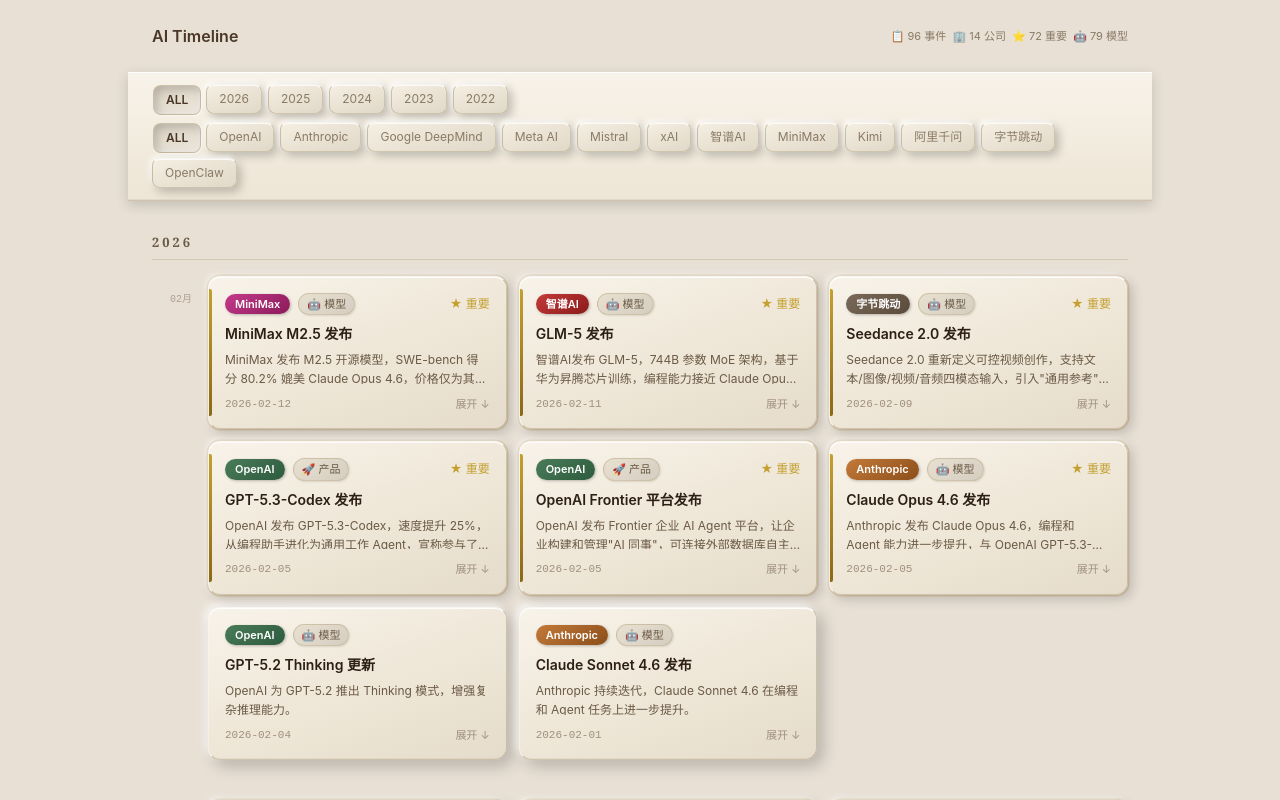
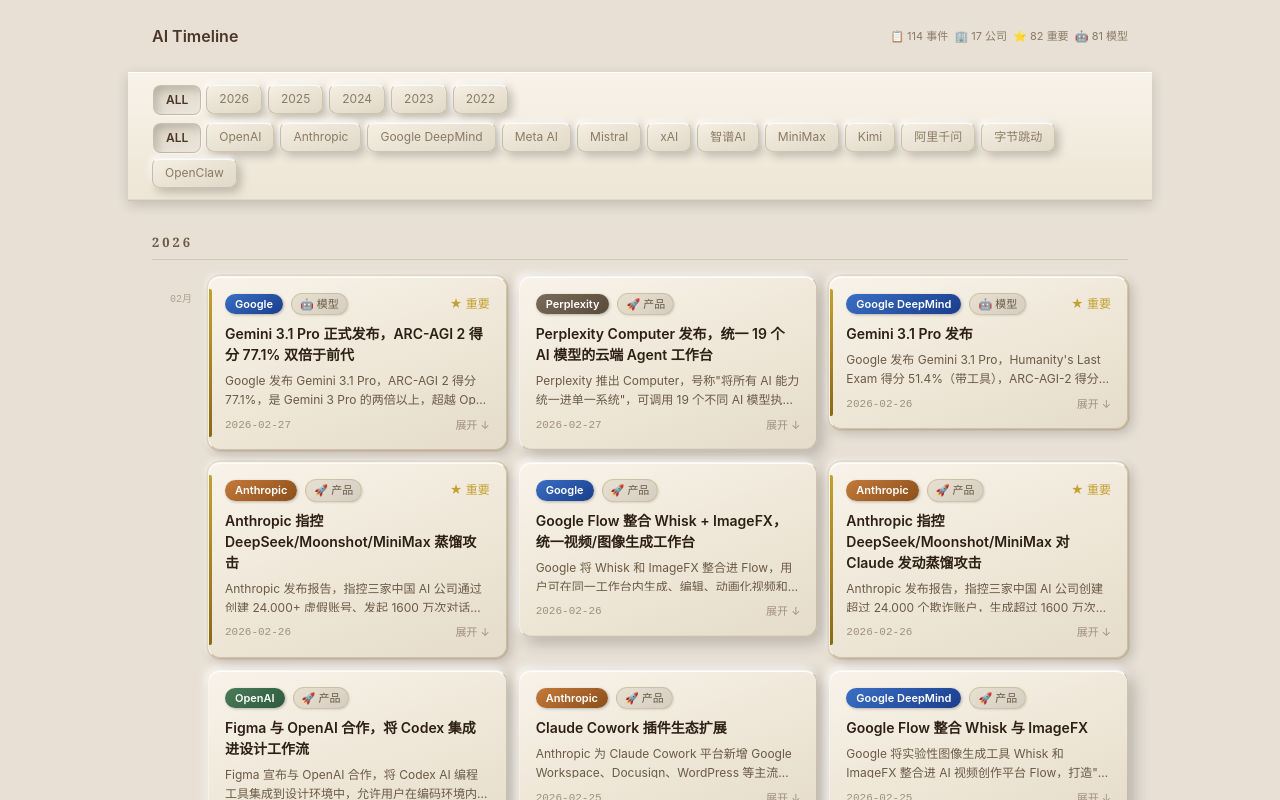
Before and after one commit to lc-chao/ai-timeline, a React (Vite) app: page / in a window 1280 px wide. Shown: the top 800 px of the page. Built offline with nearby package versions, Linux system fonts and the light colour scheme.

Commit message:
data: 自动更新 2026-02-28

```diff
--- a/src/data/events.ts
+++ b/src/data/events.ts
@@ -880,4 +880,167 @@
     description: 'Anthropic 发布 Claude Opus 4.6，编程和 Agent 能力进一步提升，与 OpenAI GPT-5.3-Codex 同日发布，AI 编程战争白热化。',
     importance: 'high',
   },
+  // 2026-02-25
+  {
+    id: 'anthropic-claude-cowork-plugins',
+    date: '2026-02-25',
+    company: 'Anthropic',
+    type: 'product',
+    title: 'Claude Cowork 插件生态扩展',
+    description: 'Anthropic 为 Claude Cowork 平台新增 Google Workspace、Docusign、WordPress 等主流办公应用集成，支持跨 Excel 和 PowerPoint 的多步骤端到端任务，进一步深入企业 Agent 市场。',
+    importance: 'medium',
+  },
+  {
+    id: 'google-flow-whisk-imagefx',
+    date: '2026-02-25',
+    company: 'Google DeepMind',
+    type: 'product',
+    title: 'Google Flow 整合 Whisk 与 ImageFX',
+    description: 'Google 将实验性图像生成工具 Whisk 和 ImageFX 整合进 AI 视频创作平台 Flow，打造"生成、编辑、动画一体化"统一工作区，覆盖从文字到图像再到视频的完整创作链路。',
+    importance: 'medium',
+  },
+  {
+    id: 'google-gemini-multistep-mobile',
+    date: '2026-02-25',
+    company: 'Google DeepMind',
+    type: 'product',
+    title: 'Gemini 手机端多步骤任务能力上线',
+    description: 'Google 宣布 Gemini 将支持手机端多步骤自主任务，首批场景包括代叫外卖和打车，标志着移动端 AI Agent 从对话走向真实行动。',
+    importance: 'medium',
+  },
+  {
+    id: 'perplexity-computer',
+    date: '2026-02-25',
+    company: 'Perplexity',
+    type: 'product',
+    title: 'Perplexity Computer 发布',
+    description: 'Perplexity 发布 "Computer" 通用 AI Agent 平台，具备推理、委派、搜索、构建、记忆、编程等能力，通过多子 Agent 协作完成复杂任务，定位为"通用数字工作者"。',
+    importance: 'medium',
+  },
+  {
+    id: 'gemini-3-1-pro',
+    date: '2026-02-26',
+    company: 'Google DeepMind',
+    type: 'model',
+    title: 'Gemini 3.1 Pro 发布',
+    description: 'Google 发布 Gemini 3.1 Pro，Humanity\'s Last Exam 得分 51.4%（带工具），ARC-AGI-2 得分 77.1%（远超 Gemini 3 Pro 的 35%），SWE-Bench Verified 80.6%，与 Claude Opus 4.6 持平。Deep Think 模型底层已升级为 3.1 Pro。',
+    importance: 'high',
+  },
+  {
+    id: 'anthropic-distillation-attack',
+    date: '2026-02-26',
+    company: 'Anthropic',
+    type: 'product',
+    title: 'Anthropic 指控 DeepSeek/Moonshot/MiniMax 蒸馏攻击',
+    description: 'Anthropic 发布报告，指控三家中国 AI 公司通过创建 24,000+ 虚假账号、发起 1600 万次对话，对 Claude 实施工业级蒸馏攻击，提取推理能力训练自身模型。报告引发互联网强烈反弹，社区指出 Anthropic 自身也曾使用版权数据训练模型。',
+    importance: 'high',
+  },
+  {
+    id: 'anthropic-consciousness-statement',
+    date: '2026-02-25',
+    company: 'Anthropic',
+    type: 'product',
+    title: 'Anthropic 称 Claude 是"新型实体"，可能具有意识',
+    description: 'Anthropic CEO Dario Amodei 发表声明，将 Claude 定位为"新型实体"，承认其可能具有某种形式的意识，引发 AI 伦理和哲学层面的广泛讨论。',
+    importance: 'high',
+  },
+  {
+    id: 'perplexity-computer',
+    date: '2026-02-25',
+    company: 'Perplexity',
+    type: 'product',
+    title: 'Perplexity 发布 "Computer" — 通用 AI 数字工作者',
+    description: 'Perplexity 推出 Computer 平台，集推理、委托、搜索、构建、记忆、编码于一体，定位为"通用数字工作者"，由多个子 AI Agent 协作完成任务，介于 OpenClaw 和 Claude Cowork 之间。',
+    importance: 'high',
+  },
+  {
+    id: 'google-flow-update-feb26',
+    date: '2026-02-26',
+    company: 'Google',
+    type: 'product',
+    title: 'Google Flow 整合 Whisk + ImageFX，统一视频/图像生成工作台',
+    description: 'Google 将 Whisk 和 ImageFX 整合进 Flow，用户可在同一工作台内生成、编辑、动画化视频和图像，打通 Veo 3.2 + Imagen 4 全链路。',
+    importance: 'medium',
+  },
+  {
+    id: 'anthropic-distillation-attack',
+    date: '2026-02-26',
+    company: 'Anthropic',
+    type: 'product',
+    title: 'Anthropic 指控 DeepSeek/Moonshot/MiniMax 对 Claude 发动蒸馏攻击',
+    description: 'Anthropic 发布报告，指控三家中国 AI 公司创建超过 24,000 个欺诈账户，生成超过 1600 万次对话，提取 Claude 能力训练自身模型。帖子获 2600 万次浏览，引发 AI 伦理和地缘政治广泛讨论。',
+    importance: 'high',
+  },
+  {
+    id: 'anthropic-series-g',
+    date: '2026-02-12',
+    company: 'Anthropic',
+    type: 'product',
+    title: 'Anthropic 完成 300 亿美元 G 轮融资，估值 3800 亿',
+    description: 'Anthropic 宣布完成 300 亿美元 G 轮融资，由 GIC 和 Coatue 领投，估值达 3800 亿美元。年化营收 140 亿美元，过去三年每年增长超 10 倍，成为全球估值最高的 AI 公司之一。',
+    importance: 'high',
+  },
+  {
+    id: 'gemini-3-1-pro-release',
+    date: '2026-02-27',
+    company: 'Google',
+    type: 'model',
+    title: 'Gemini 3.1 Pro 正式发布，ARC-AGI 2 得分 77.1% 双倍于前代',
+    description: 'Google 发布 Gemini 3.1 Pro，ARC-AGI 2 得分 77.1%，是 Gemini 3 Pro 的两倍以上，超越 Opus 4.6（68.8%）。Humanity\'s Last Exam 得分 51.4%，SWE-Bench 80.6%，与 Opus 4.6 持平。同时确认 Gemini 3 Deep Think 底层模型即为 3.1 Pro。',
+    importance: 'high',
+  },
+  {
+    id: 'anthropic-pentagon-conflict',
+    date: '2026-02-27',
+    company: 'Anthropic',
+    type: 'policy',
+    title: 'Anthropic 拒绝五角大楼"最终报价"，AI 安全护栏之争升级',
+    description: 'Anthropic CEO Dario Amodei 表示与五角大楼谈判"几乎毫无进展"，拒绝其关于 AI 安全护栏的最终条件。国会两党议员批评五角大楼做法"幼稚"，呼吁撤回最后通牒。这是 AI 安全与军事应用之间最公开的正面冲突。',
+    importance: 'high',
+  },
+  {
+    id: 'ai-nuclear-war-simulation',
+    date: '2026-02-27',
+    company: 'Research',
+    type: 'milestone',
+    title: '研究：OpenAI/Google/Anthropic 模型在 95% 战争模拟中选择动用核武器',
+    description: '研究人员发现，顶级 AI 模型在战争模拟中 95% 的情况下会选择动用核武器，引发国防部加速 AI 整合计划的强烈质疑。该研究在 Anthropic 与五角大楼冲突背景下尤为敏感。',
+    importance: 'high',
+  },
+  {
+    id: 'deepseek-withholds-model-nvidia',
+    date: '2026-02-25',
+    company: 'DeepSeek',
+    type: 'policy',
+    title: 'DeepSeek 拒绝向英伟达等美国芯片商提供最新模型',
+    description: 'Reuters 独家报道：DeepSeek 拒绝向英伟达等美国芯片制造商提供其最新 AI 模型，同时有消息称 DeepSeek 使用了被出口管制的 Blackwell 芯片训练下一代模型，并计划销毁证据。',
+    importance: 'high',
+  },
+  {
+    id: 'claude-code-security-flaws',
+    date: '2026-02-27',
+    company: 'Anthropic',
+    type: 'policy',
+    title: 'Check Point 披露 Claude Code 严重安全漏洞，可静默入侵开发者设备',
+    description: 'Check Point 研究人员发现 Anthropic Claude Code 工具中存在严重漏洞，攻击者可在开发者不知情的情况下入侵其设备。漏洞已披露，Anthropic 正在修复中。',
+    importance: 'medium',
+  },
+  {
+    id: 'figma-openai-codex',
+    date: '2026-02-26',
+    company: 'OpenAI',
+    type: 'product',
+    title: 'Figma 与 OpenAI 合作，将 Codex 集成进设计工作流',
+    description: 'Figma 宣布与 OpenAI 合作，将 Codex AI 编程工具集成到设计环境中，允许用户在编码环境内直接创建和调整设计。此前一周 Figma 刚与 Anthropic 达成类似合作。',
+    importance: 'medium',
+  },
+  {
+    id: 'perplexity-computer-launch',
+    date: '2026-02-27',
+    company: 'Perplexity',
+    type: 'product',
+    title: 'Perplexity Computer 发布，统一 19 个 AI 模型的云端 Agent 工作台',
+    description: 'Perplexity 推出 Computer，号称"将所有 AI 能力统一进单一系统"，可调用 19 个不同 AI 模型执行复杂工作流，支持自动创建子 Agent 处理子任务。目前仅向 $200/月的 Perplexity Max 订阅用户开放，完全运行在云端。',
+    importance: 'medium',
+  },
 ]
```
